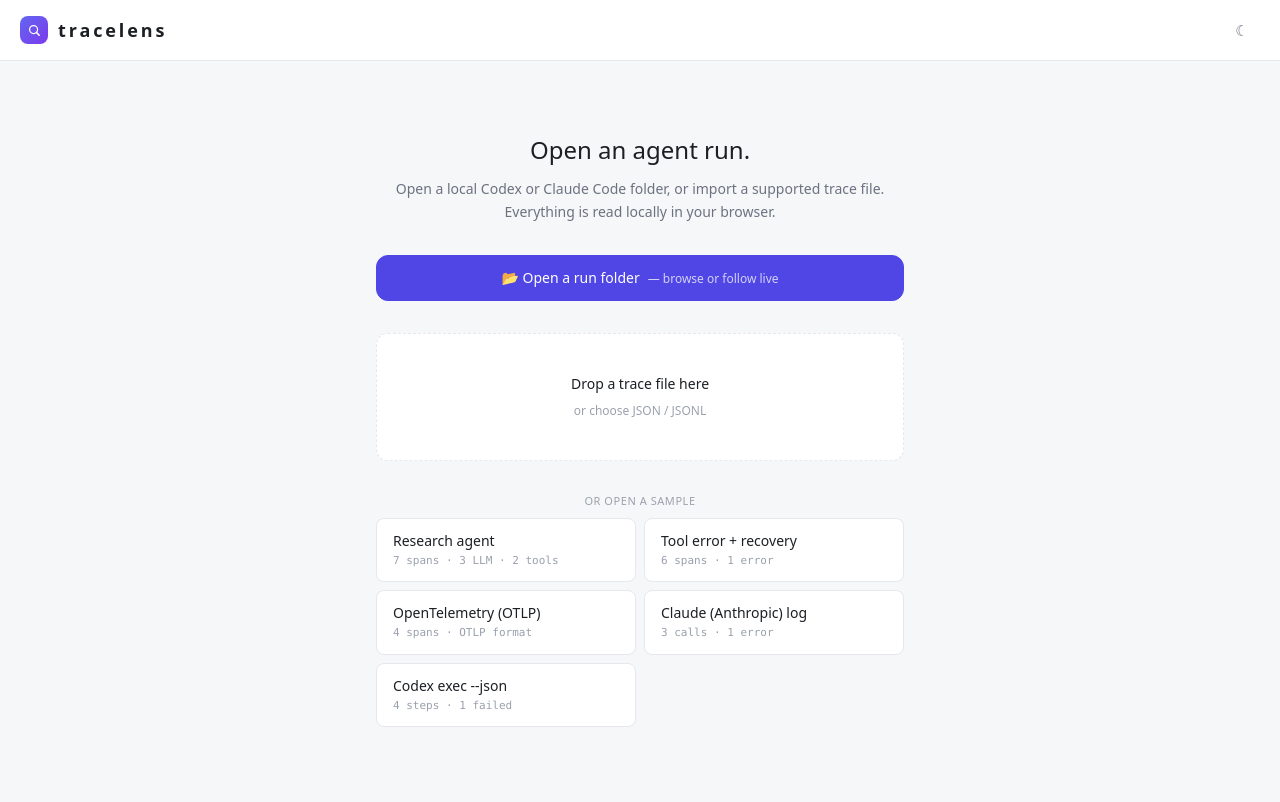
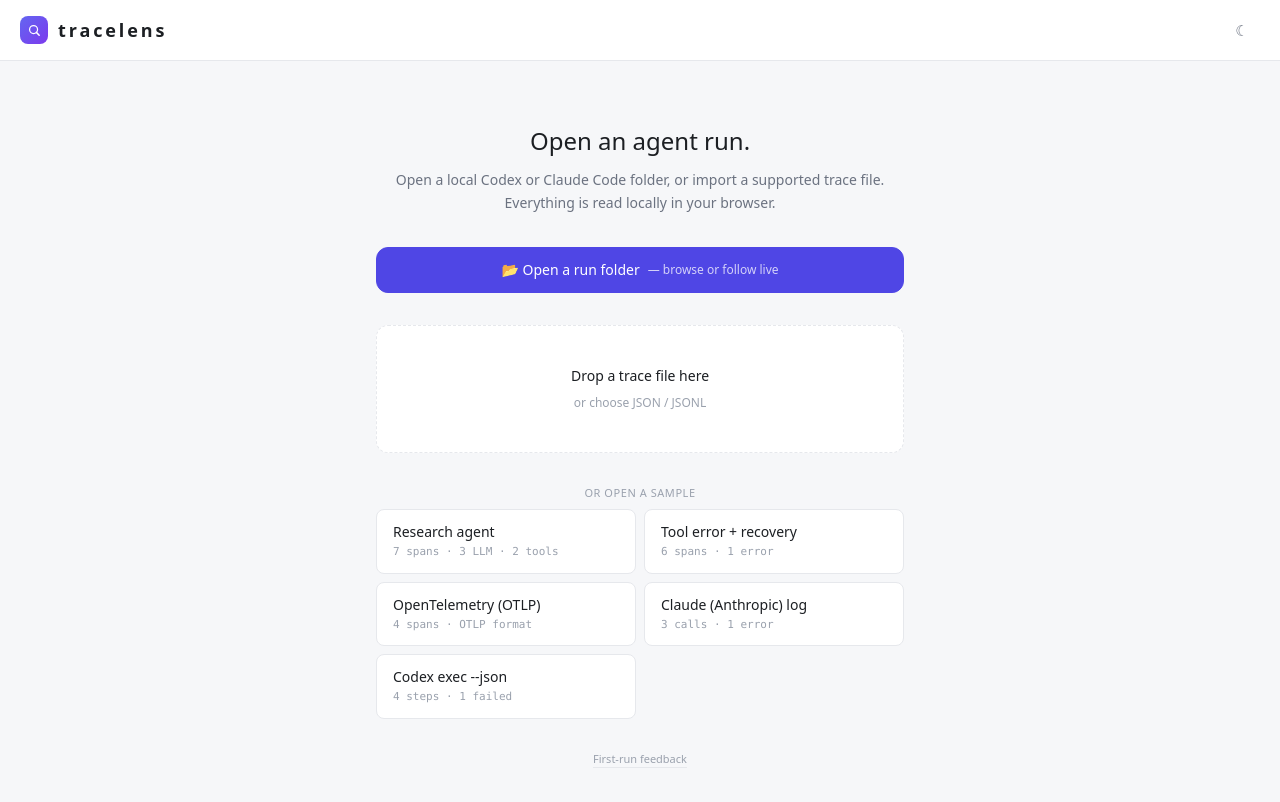
Before and after one commit to YuLeo926/tracelens, a React (Vite) app: page / in a window 1280 px wide. Shown: the top 802 px of the page. Built offline with nearby package versions, Linux system fonts and the light colour scheme.

Commit message:
feat: expose first-run feedback from loader

```diff
--- a/src/components/Loader.tsx
+++ b/src/components/Loader.tsx
@@ -1,4 +1,5 @@
 import { useCallback, useState } from "react";
+import { FIRST_RUN_FEEDBACK_URL } from "../core/firstRun";
 import { parseTraceText } from "../core/parse";
 import type { ParsedTrace } from "../core/types";
 import { supportsFolderWatch } from "../lib/folderWatch";
@@ -149,6 +150,16 @@ export function Loader({ onLoad, onError, error, onStartLive }: Props) {
             ))}
           </div>
         </div>
+
+        <a
+          data-first-run-feedback
+          href={FIRST_RUN_FEEDBACK_URL}
+          target="_blank"
+          rel="noopener noreferrer"
+          className="text-[11px] text-faint underline decoration-border underline-offset-4 hover:text-muted"
+        >
+          First-run feedback
+        </a>
       </div>
     </div>
   );
```
Also changed, not shown: 1 other file (tests, documents, lock files or other folders).
